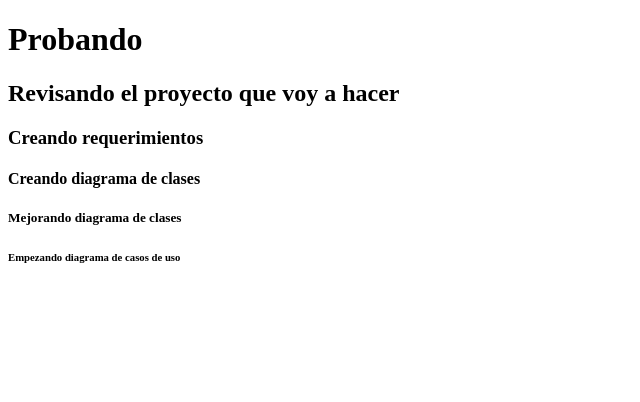
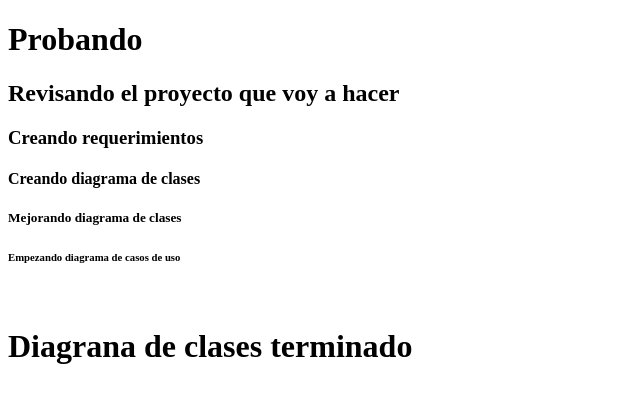
Before and after one commit to elavincho/PracticaFront, a plain HTML site: page index.html in a window 1280 px wide. Shown: the whole page, without its empty margins (0-640 px from the left). Drawn offline with Linux system fonts and the light colour scheme.

Commit message:
Septimo commit

```diff
--- a/index.html
+++ b/index.html
@@ -12,5 +12,7 @@
     <h4>Creando diagrama de clases</h4>
     <h5>Mejorando diagrama de clases</h5>
     <h6>Empezando diagrama de casos de uso</h6>
+    <br>
+    <h1>Diagrana de clases terminado</h1>
 </body>
 </html>
```
